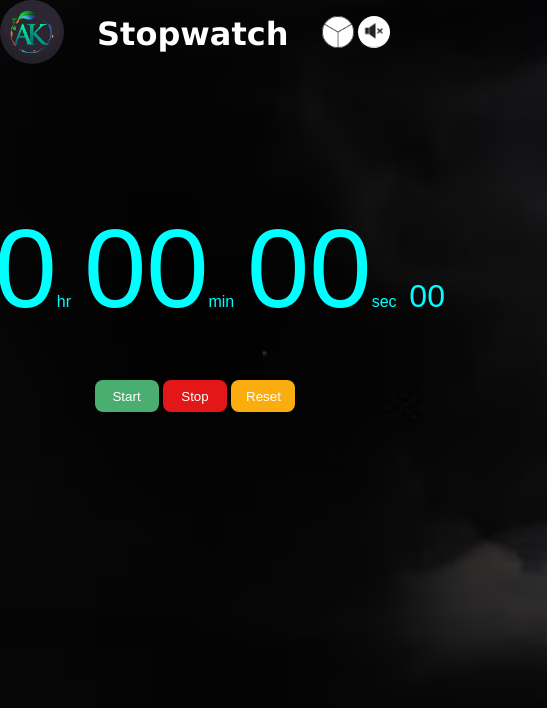
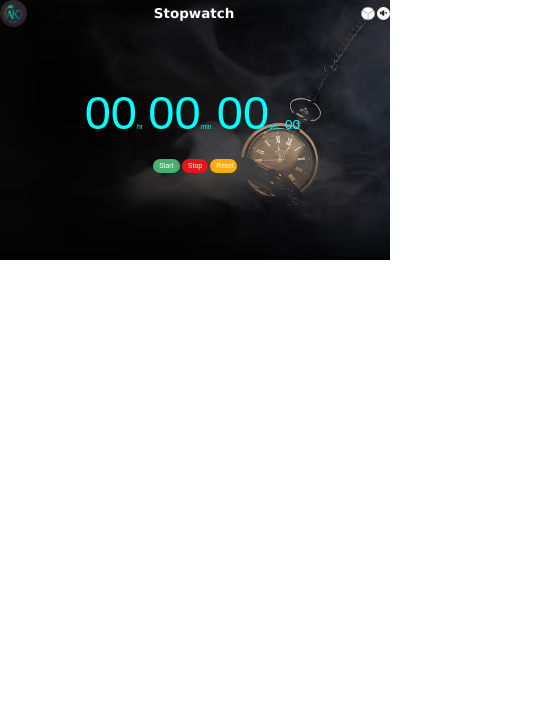
Before and after one commit to aseeskaushik/stopwatch, a plain HTML site: page index.html in a window 390 px wide. Shown: the whole page, 547 px wide, since content can reach past the window. Drawn offline with Linux system fonts and the light colour scheme.

Commit message:
Added some responsiveness to page

```diff
--- a/stopwatch.css
+++ b/stopwatch.css
@@ -5,15 +5,16 @@
 }
 body{
     background-image: url('./Images/watch-background.avif');
+    /* background-size:cover; */
+    background-size: 100% auto;
     background-repeat: no-repeat;
-    background-size: cover;
+    /* border: 2px solid red; */
 }
 #body-container{
     display: flex;
     flex-direction: column;
     align-items: center;
-    height: 100vh;
-    /* opacity: 0.8; */
+    /* border: 2px solid orange; */
 }
 #logo-head-theme-div{
     display: flex;
@@ -21,7 +22,8 @@ body{
     justify-content: space-between;
     align-items: center;
     margin-bottom: 7rem;
-    width: 100vw;
+    width: 100%;
+    /* border: 2px solid pink; */
 }
 img{
     height: 4rem;
@@ -37,9 +39,9 @@ img{
     width: 2rem;
 }
 #main-container{
-    /* border: 2px solid grey; */
+    /* border: 2px solid purple; */
     height: 16rem;
-    width: 44rem;
+    /* width: 44rem; */
     display: flex;
     flex-direction: column;
     align-items: center;
@@ -72,6 +74,7 @@ button{
     color: white;
     border-radius: 8px;
     border: none;
+    font-size: 1rem;
 }
 div #Start-button{
     background-color: #4aae71;
@@ -85,3 +88,22 @@ div #Reset-button{
 button:hover{
     opacity: 0.8;
 }
+
+/* media queries for responsiveness */
+
+@media only screen and (max-width: 998px) {
+   html{
+    font-size:  75%;
+   }
+}
+
+@media only screen and (max-width: 768px) {
+    html{
+        font-size: 63%;
+    }
+}
+@media only screen and (max-width: 600px) {
+    html{
+        font-size: 42%;
+    }
+}
```
